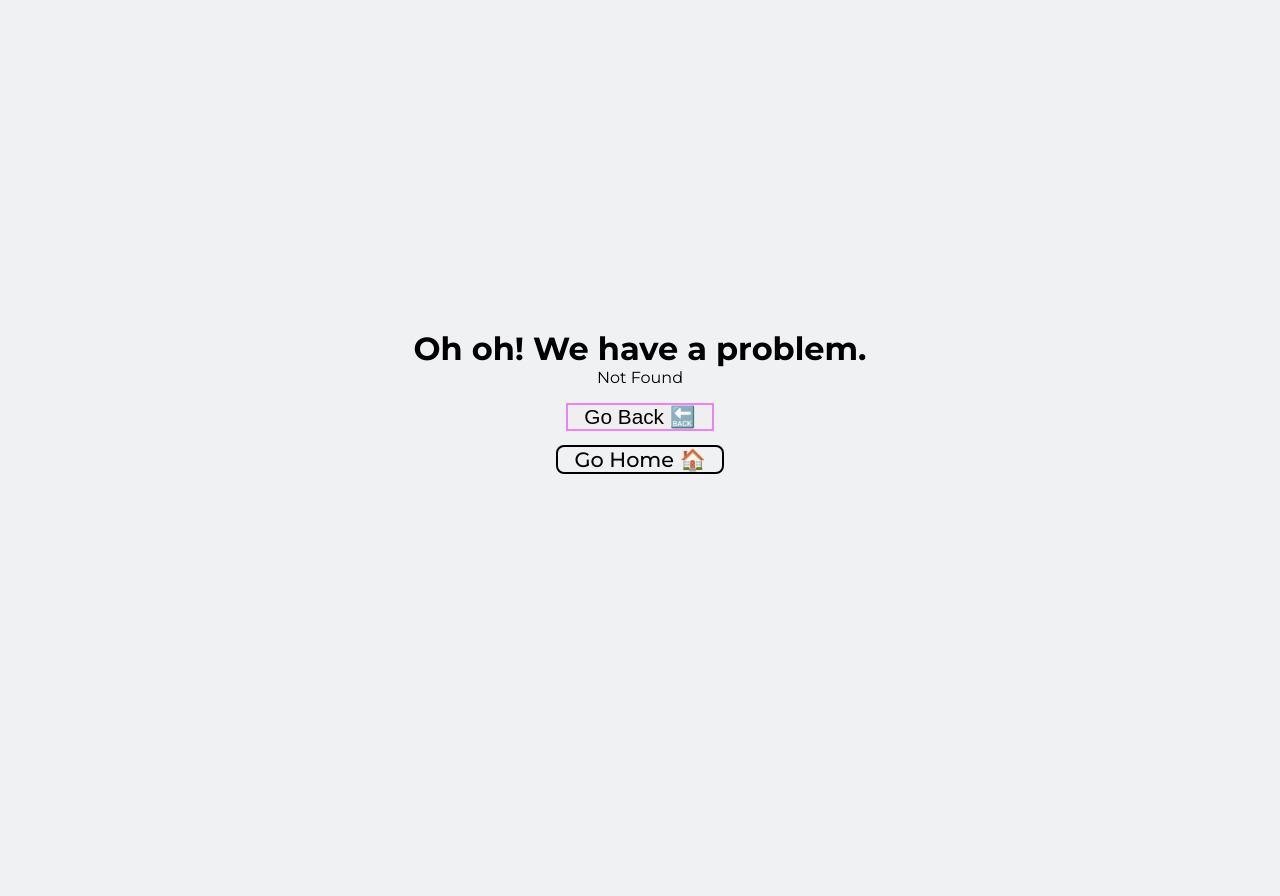
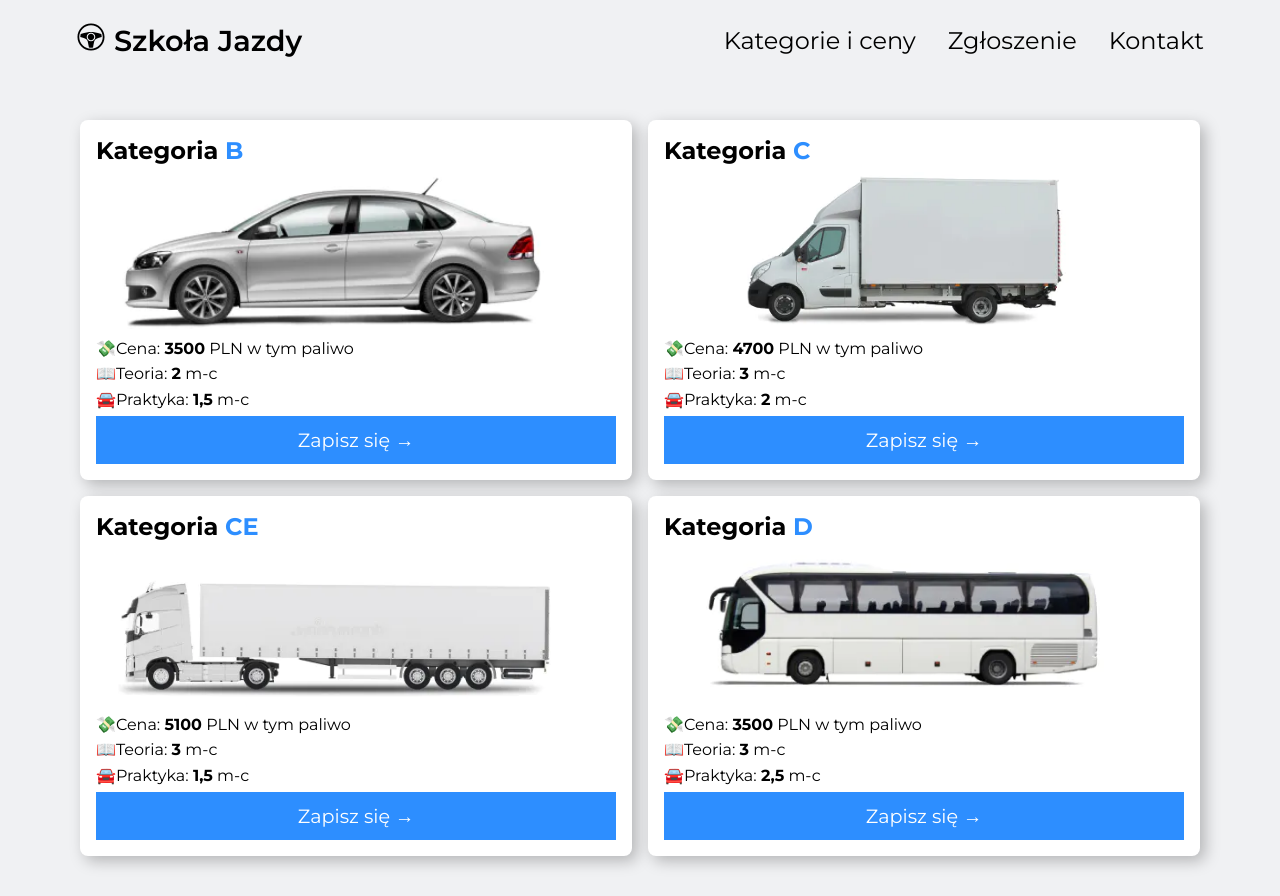
Before and after one commit to ajarek/react-103-vite-driving-school-Router-v6.14.2, a React (Vite) app: page /kategoria in a window 1280 px wide. Before the commit this address had no page. Before the commit the page ends 800 px from the top, so only its background shows below. Built offline with nearby package versions, Linux system fonts and the light colour scheme.

Commit message:
added pages Category

```diff
--- a/src/App.jsx
+++ b/src/App.jsx
@@ -4,6 +4,7 @@ export const AppContext = createContext()
 
 import Main from './layouts/Main/Main'
 import Home from './pages/Home/Home'
+import Category from './pages/Category/Category'
 import Registration from './pages/Registration/Registration'
 import Contact from './pages/Contact/Contact'
 import Error from './pages/Error/Error'
@@ -21,6 +22,11 @@ const router = createBrowserRouter([
       },
 
 
+      {
+        path: '/kategoria',
+        element: <Category />,
+        errorElement: <Error />,
+      },
       {
         path: '/zgloszenie',
         element: <Registration />,
--- /dev/null
+++ b/src/assets/data.json
@@ -0,0 +1,34 @@
+[
+  {
+    "id":"1",
+    "category":"B",
+    "src":"/images/category_car_b.webp",
+    "price":"3500",
+    "theory":"2",
+    "practice":"1,5"
+  },
+  {
+    "id":"2",
+    "category":"C",
+    "src":"/images/category_car_c.webp",
+    "price":"4700",
+    "theory":"3",
+    "practice":"2"
+  },
+  {
+    "id":"3",
+    "category":"CE",
+    "src":"/images/category_car_ce.webp",
+    "price":"5100",
+    "theory":"3",
+    "practice":"1,5"
+  },
+  {
+    "id":"4",
+    "category":"D",
+    "src":"/images/category_car_d.webp",
+    "price":"3500",
+    "theory":"3",
+    "practice":"2,5"
+  }
+]
--- a/src/components/Nav/Nav.jsx
+++ b/src/components/Nav/Nav.jsx
@@ -1,7 +1,7 @@
 import { useState } from 'react'
 import { Link } from 'react-router-dom'
 import Hamburger from 'hamburger-react'
-import {GiSteeringWheel} from 'react-icons/gi'
+import { GiSteeringWheel } from 'react-icons/gi'
 import './Nav.css'
 
 const Nav = () => {
@@ -9,22 +9,23 @@ const Nav = () => {
 
   return (
     <nav className='nav'>
-
       <Link
         className='link link-logo'
         to={'/'}
       >
         <div className='img'>
-            <GiSteeringWheel size={30}/>
+          <GiSteeringWheel size={30} />
         </div>
         <h1>Szkoła Jazdy</h1>
       </Link>
 
       <ul className={!isOpen ? 'wrapper' : 'wrapper navbar-none'}>
-
-
-
-
+        <Link
+          className='link link-text'
+          to={'/kategoria'}
+        >
+          Kategorie i ceny
+        </Link>
         <Link
           className='link link-text'
           to={'/zgloszenie'}
--- /dev/null
+++ b/src/pages/Category/Category.css
@@ -0,0 +1,49 @@
+.category{
+  width: 100%;
+  min-height:calc(100vh - 80px);
+  display: grid;
+  grid-template-columns: repeat(2, 1fr);
+  gap:16px;
+  padding:  40px;
+}
+.card{
+  min-height: 360px;
+  display: flex;
+  flex-direction: column;
+  justify-content: space-between;
+  background-color: var(--white);
+  padding: 16px;
+  box-shadow: 5px 5px 15px rgba(0,0,0,0.25);
+  border-radius: 8px;
+}
+.card h3{
+  font-size: 1.5rem;
+}
+.card h3 span{
+  color: var(--blue-light);
+}
+.card .img{
+ width: 480px;
+ height: 160px;
+}
+.card .img img{
+height: 100%;
+width: 100%;
+object-fit: contain;
+}
+.category .card-link{
+  width: 100%;
+  height: 48px;
+  display: flex;
+  align-items: center;
+  justify-content: center;
+  font-size: 1.2rem;
+  line-height: 1.5;
+  text-decoration: none;
+  background-color: var(--blue-light);
+  color: var(--white);
+  transition: all 0.3s ease-in-out;
+ }
+ .category .card-link:hover{
+  background-color: var(--blue);
+ }
--- /dev/null
+++ b/src/pages/Category/Category.jsx
@@ -0,0 +1,26 @@
+import  data from '../../assets/data.json'
+import { Link } from 'react-router-dom'
+import './Category.css'
+
+const Category = () => {
+  return (
+    <div className='category'>
+      {data.map(el=>{
+        return(
+          <div key={el.id} className="card">
+            <h3>Kategoria <span>{el.category}</span></h3>
+            <div className="img">
+            <img src={el.src} alt="car model" />
+            </div>
+            <div className="price">💸Cena: <b>{el.price}</b>  PLN w tym paliwo</div>
+            <div className="theory">📖Teoria: <b>{el.theory}</b>  m-c</div>
+            <div className="practice">🚘Praktyka: <b>{el.practice}</b>  m-c</div>
+            <Link to={'/zgloszenie'} className='card-link'>Zapisz się →</Link>
+          </div>
+        )
+      })}
+    </div>
+  )
+}
+
+export default Category
```
Lines whose indentation alone changed are shown as unchanged.
